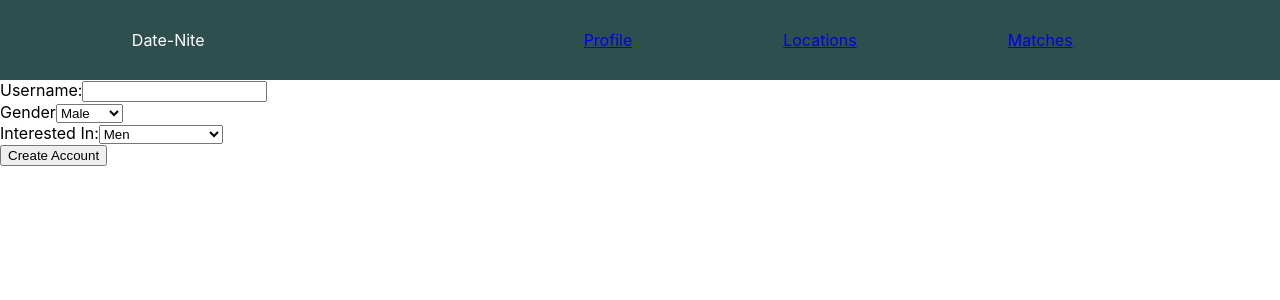
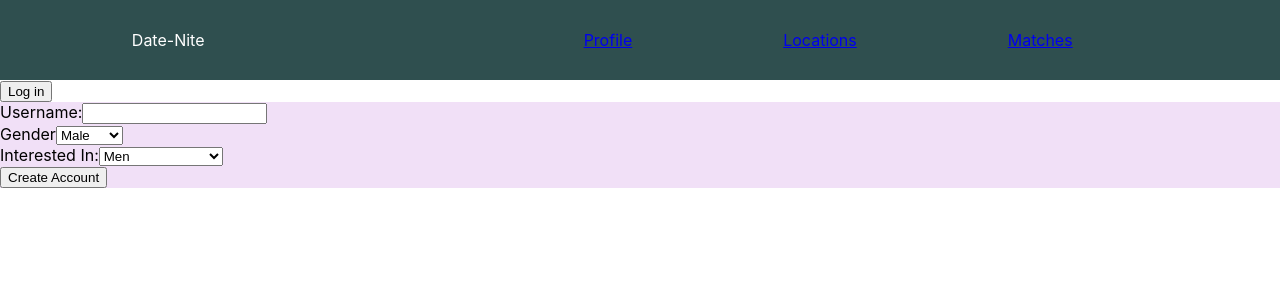
Before and after one commit to umbirius/Kitchen, a React (Create React App) app in the folder frontend/: page /user in a window 1280 px wide. Shown: the top 300 px of the page. Built offline with nearby package versions, Linux system fonts and the light colour scheme.

Commit message:
fetch appointments

```diff
--- a/frontend/src/App.css
+++ b/frontend/src/App.css
@@ -14,3 +14,9 @@ nav{
   align-items: center;
   list-style:none;
 }
+
+.log-in-sign-up{
+  align-items: center;
+  justify-content: space-around;
+  background: rgb(241, 224, 247);
+}
--- a/frontend/src/App.js
+++ b/frontend/src/App.js
@@ -3,6 +3,7 @@ import './App.css';
 import UserContainer from './containers/UserContainer.js'
 import Navbar from './containers/NavBar'
 import EstablishmentContainer from './containers/EstablishmentContainer';
+import EstablishmentCard from './containers/EstablishmentCard'
 import { connect } from 'react-redux';
 import { fetchUsers } from './actions/fetchUsers';
 import {
@@ -17,21 +18,42 @@ import {
 class App extends Component {
 
   render() {
+    if (this.props.current_user) {
       return (
         <Router>
-        <div>
+          <div className='app'>
             <Navbar />
             <Switch>
               <Route path='/' exact component={Home} />
               <Route path="/user" component={UserContainer} />
-            <Route path="/locations" component={EstablishmentContainer} />
+              <Route path="/locations" exact component={EstablishmentContainer} />
+              <Route path="/locations/:id" component={EstablishmentCard} />
+            </Switch>
+          </div>
+        </Router>
+      )
+    } else {
+      return (
+        <Router>
+          <div className='app'>
+            <Navbar />
+            <Link to='/user'>
+              <button>Log in</button>
+            </Link>
+            <Switch>
+              <Route path='/' exact component={Home} />
+              <Route path="/user" component={UserContainer} />
+              <Route path="/locations" exact component={EstablishmentContainer} />
+              <Route path="/locations/:id" component={EstablishmentCard} />
             </Switch>
           </div>
         </Router>
       )
     }
+  }
+}
 
-}
+
 
 const Home = () => (
   <div>
--- a/frontend/src/components/establishments/Establishment.js
+++ b/frontend/src/components/establishments/Establishment.js
@@ -11,6 +11,8 @@ class Establishment extends Component {
     handleOnClick = (event) => {
         event.preventDefault()
         console.log(`click ${this.props.name}`)
+        window.location = `/locations/${this.props.id}`;
+
     }
 
 
--- a/frontend/src/components/establishments/Establishments.js
+++ b/frontend/src/components/establishments/Establishments.js
@@ -18,7 +18,7 @@ class Establishments extends Component {
                         </tr>
                     </thead>
                     <tbody>
-                        {this.props.establishments.map(e => <Establishment key={e.id} name={e.name} genre={e.genre} drinks={e.drinks} />)}
+                        {this.props.establishments.map(e => <Establishment id={e.id} name={e.name} genre={e.genre} drinks={e.drinks} />)}
                     </tbody>
                 </table>
             </div>
--- /dev/null
+++ b/frontend/src/containers/EstablishmentCard.js
@@ -0,0 +1,35 @@
+import React, { Component } from 'react'
+import { connect } from 'react-redux'
+
+class EstablishmentCard extends Component {
+
+
+    id = Number(this.props.location.pathname.split("/locations/")[1])
+
+    render() {
+        debugger
+        return (
+            <div>
+                hi
+            </div>
+        )
+    }
+}
+
+
+const mapStateToProps = state => {
+    return {
+        establishments: state.establishments,
+        loading: state.loading,
+        current_user: state.current_user
+    }
+}
+
+
+// const mapDispatchToProps = dispatch => {
+//     return {
+//         fetchAppointments: () => dispatch(fetchAppointments(id))
+//     }
+// }
+
+export default connect(mapStateToProps)(EstablishmentCard)
--- a/frontend/src/containers/EstablishmentContainer.js
+++ b/frontend/src/containers/EstablishmentContainer.js
@@ -25,7 +25,8 @@ class EstablishmentContainer extends Component {
 const mapStateToProps = state => {
   return {
     establishments: state.establishments,
-    loading: state.loading
+    loading: state.loading,
+    current_user: state.current_user
   }
 }
 
--- a/frontend/src/containers/UserContainer.js
+++ b/frontend/src/containers/UserContainer.js
@@ -8,6 +8,11 @@ import EstablishmentContainer from './EstablishmentContainer';
 
 class UserContainer extends Component {
 
+
+    handleClick =() => {
+        window.location = '/locations';
+
+    }
 
 
     render() {
@@ -20,13 +25,15 @@ class UserContainer extends Component {
         } else {
             return (
                 <div>
-                    < Profile currentUser={this.props.current_user} logOut = {this.props.logOut}/>
-                    < EstablishmentContainer />
+                    < Profile currentUser={this.props.current_user} logOut={this.props.logOut} />
+                    <button type="button" onClick={this.handleClick}>Find Date</button>
+                    {/* < EstablishmentContainer /> */}
                 </div>
             )
         }
     }
 }
+
 
 const mapStateToProps = state => {
     return {
```
Also changed, not shown: frontend/src/containers/DateContainer.js (added, +22 -0 lines). Lines whose indentation alone changed are shown as unchanged.
